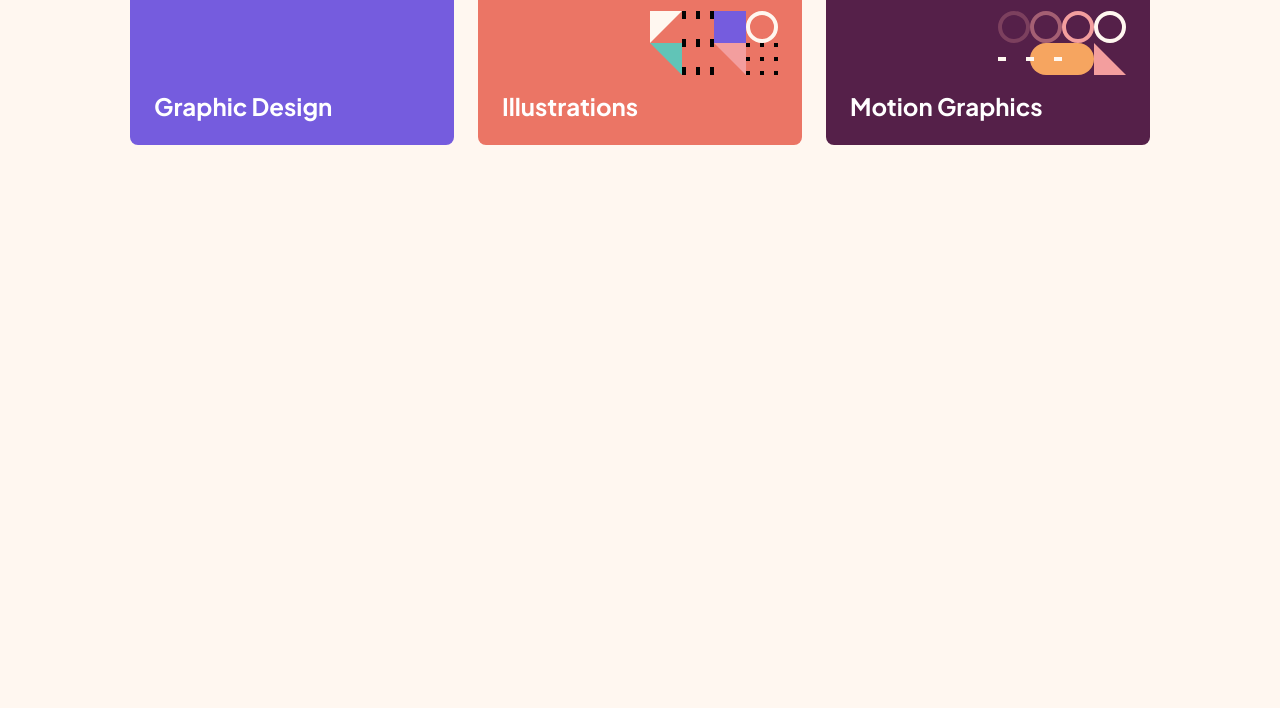
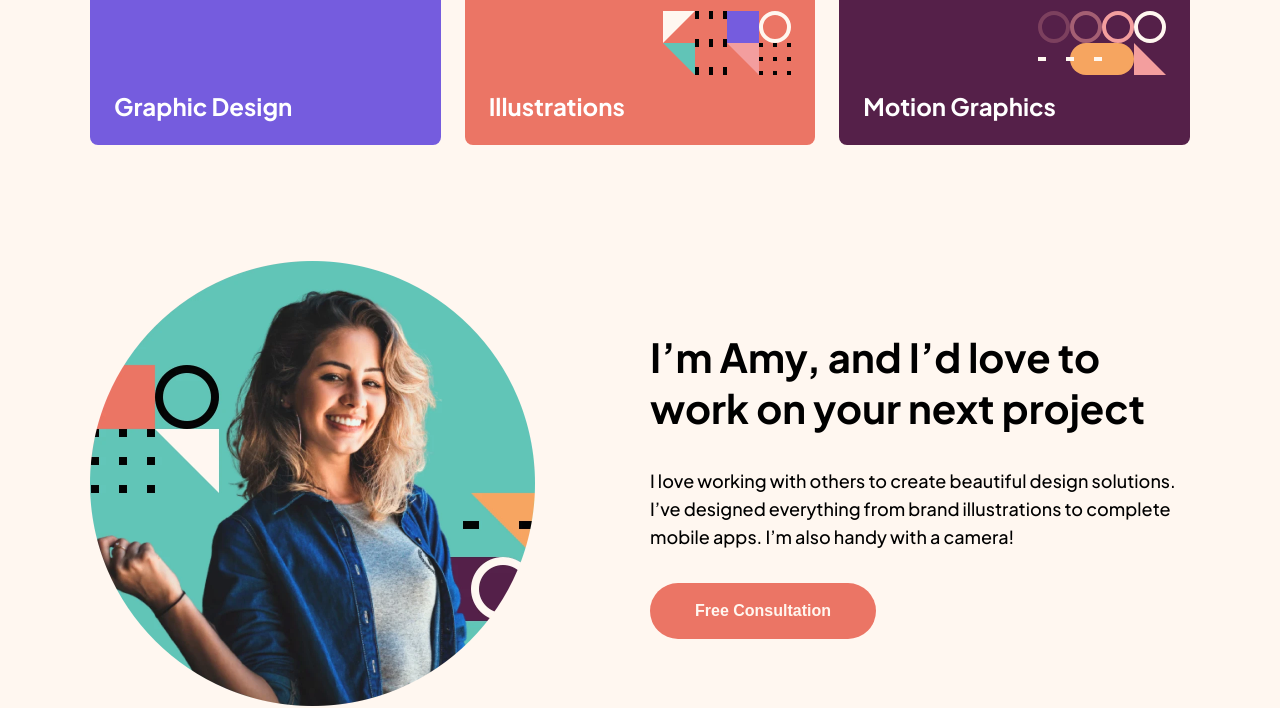
Before and after one commit to anacarolinabmv/FM-Single-page-design-portfolio, a website: page index.html in a window 1280 px wide. Shown: the part 646-1354 px from the top of the page. Before the commit the page ends 800 px from the top, so only its background shows below. Drawn offline with Linux system fonts and the light colour scheme.

Commit message:
Design intro section

```diff
--- a/index.html
+++ b/index.html
@@ -63,7 +63,19 @@
       </div>
     </header>
     <main class="main">
-      <section class="intro"></section>
+      <section class="intro">
+        <div class="intro__image">
+          <img src="src/assets/image-amy.webp" alt="Photo of Amy" />
+        </div>
+        <div class="intro__text">
+          <h2 class="heading-md intro__text-heading">I’m Amy, and I’d love to work on your next project</h2>
+          <p class="paragraph intro__text-paragraph">
+            I love working with others to create beautiful design solutions. I’ve designed everything from brand
+            illustrations to complete mobile apps. I’m also handy with a camera!
+          </p>
+          <button class="btn-link btn-link--orange intro__text-btn">Free Consultation</button>
+        </div>
+      </section>
       <section class="slider"></section>
       <section class="CTA"></section>
     </main>
--- a/src/SASS/_components.scss
+++ b/src/SASS/_components.scss
@@ -18,12 +18,9 @@
   }
   &--orange {
     background-color: $orange;
-  }
-  &--purple {
-    background-color: $purple;
-  }
-  &--yellow {
-    background-color: $yellow;
+    &:hover {
+      background-color: $yellow;
+    }
   }
 }
 .btn-slider {
--- /dev/null
+++ b/src/SASS/_intro-section.scss
@@ -0,0 +1,20 @@
+.intro__image {
+  width: 100%;
+  max-width: 44.5rem;
+
+  img {
+    height: 100%;
+    width: 100%;
+  }
+}
+.intro__text {
+  width: 100%;
+  max-width: 54rem;
+
+  &-paragraph {
+    margin-top: 3.4rem;
+  }
+  &-btn {
+    margin-top: 3.2rem;
+  }
+}
--- a/src/SASS/_layout.scss
+++ b/src/SASS/_layout.scss
@@ -2,7 +2,14 @@ body {
   font-family: 'Plus Jakarta Sans', sans-serif;
   background-color: $cream;
   width: 100%;
-  max-width: 110rem;
+  max-width: 118rem;
   margin: 0 auto;
   padding: 0 4rem;
 }
+
+section.intro {
+  margin-top: 11.6rem;
+  display: flex;
+  justify-content: space-between;
+  align-items: center;
+}
--- a/src/SASS/main.scss
+++ b/src/SASS/main.scss
@@ -4,3 +4,4 @@
 @import 'base';
 @import 'layout';
 @import 'hero-section';
+@import 'intro-section';
```
Also changed, not shown: src/CSS/style.css, 1 other file.
